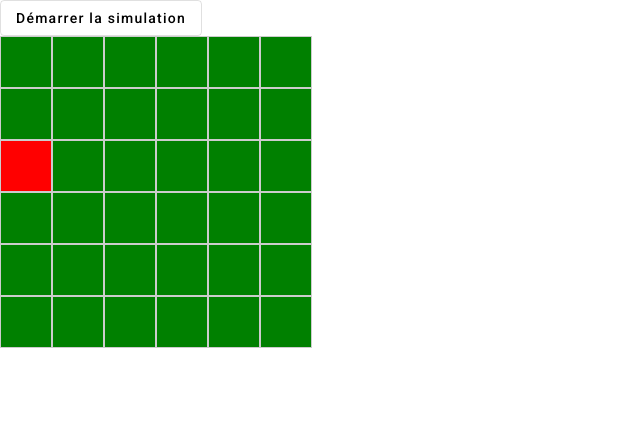
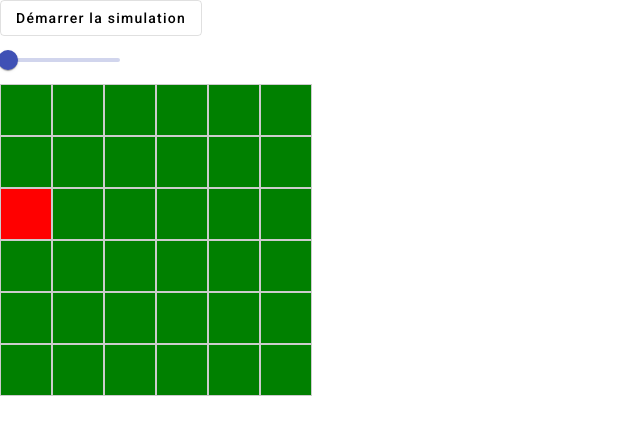
Before and after one commit to Sechsyo/ForestFire, an Angular app: page / in a window 1280 px wide. Shown: the top 434 px of the page, without its empty margins (0-640 px from the left). Built offline with nearby package versions, Linux system fonts and the light colour scheme.

Commit message:
Ajout du slider

```diff
--- a/src/app/grid/grid.component.html
+++ b/src/app/grid/grid.component.html
@@ -1,5 +1,11 @@
 <div class="simulation-button">
     <button mat-stroked-button (click)="launchSimulation()">Démarrer la simulation</button>
+</div>
+
+<div class="step-slider">
+    <mat-slider min="1" [max]="allSteps.size" step="1" showTickMarks discrete >
+        <input matSliderThumb value="1">
+    </mat-slider>
 </div>
 
 <div *ngFor="let row of grid; let i = index" class="row">
--- a/src/app/grid/grid.component.ts
+++ b/src/app/grid/grid.component.ts
@@ -18,6 +18,9 @@ export class GridComponent {
   grid: CaseState[][] = []; // Tableau d'enumération
   probability = 0.75; //Probabilité qu'une case Forêt s'enflamme
 
+  currentStep = 0;
+  allSteps = new Map();
+
   simulationInterval: any;
 
   constructor() {
@@ -35,13 +38,15 @@ export class GridComponent {
       this.grid[i] = Array(this.numCols).fill(CaseState.Forest); // On remplit toutes les cases de Forêt
     }
 
-    // On choisi aléatoirement entre 1 et 3 positions pour démarrer le feu
+    // On choisie aléatoirement entre 1 et 3 positions pour démarrer le feu
     const numFires = Math.floor(Math.random() * 3) + 1;
     for (let i = 0; i < numFires; i++) {
       const randomRow = Math.floor(Math.random() * this.numRows);
       const randomCol = Math.floor(Math.random() * this.numCols);
       this.grid[randomRow][randomCol] = CaseState.Fire;
     }
+
+    this.allSteps.set(this.currentStep, this.grid);
   }
 
   updateGrid(): void {
@@ -77,6 +82,9 @@ export class GridComponent {
         }
       }
     }
+
+    this.currentStep +=1;
+    this.allSteps.set(this.currentStep, updatedGrid);
 
     this.grid = updatedGrid;
 
```
